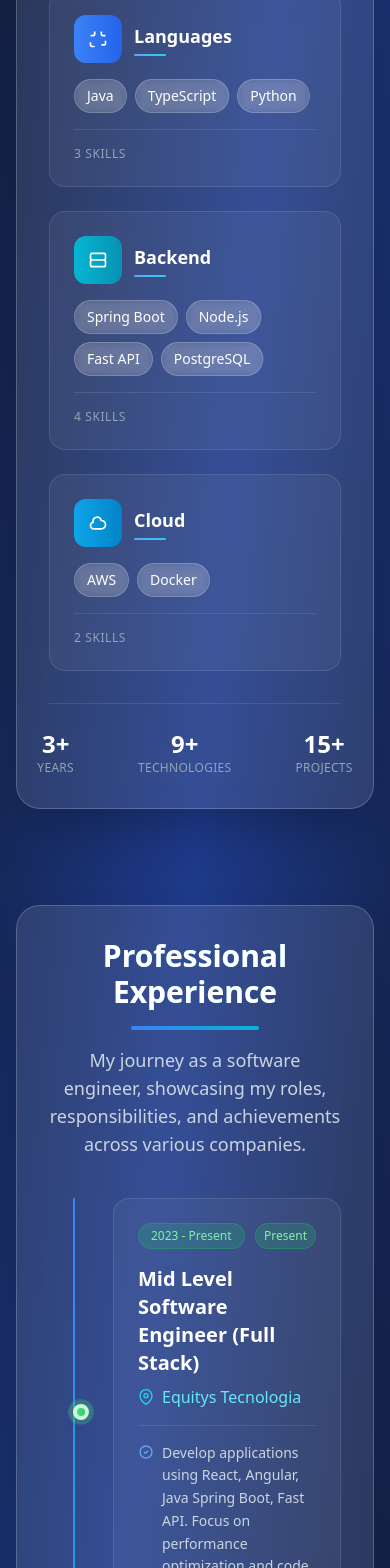
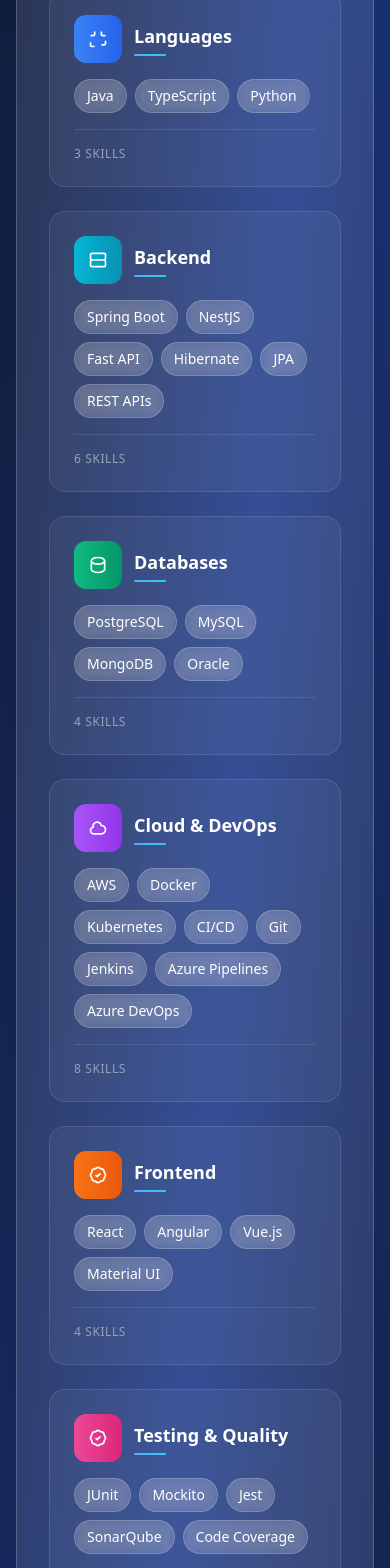
Before and after one commit to joaosantosg/portifolio, a Next.js app: page / in a window 390 px wide. Shown: the part 1094-2662 px from the top of the page. Built offline with nearby package versions, Linux system fonts and the light colour scheme.

Commit message:
Atualizar seção de habilidades para corrigir itens de backend, reorganizar categorias e melhorar a responsividade do layout

```diff
--- a/app/components/SkillsSection.tsx
+++ b/app/components/SkillsSection.tsx
@@ -11,7 +11,7 @@
 		},
 		{
 			category: 'Backend',
-			items: ['Spring Boot', 'Node.js', 'Fast API', 'PostgreSQL' ],
+			items: ['Spring Boot', 'NestJS', 'Fast API', 'Hibernate', 'JPA', 'REST APIs'],
 			icon: (
 				<svg className="w-5 h-5 text-white" viewBox="0 0 24 24" fill="none" stroke="currentColor" strokeWidth="2">
 					<path d="M5 12h14M5 12a2 2 0 01-2-2V6a2 2 0 012-2h14a2 2 0 012 2v4a2 2 0 01-2 2M5 12a2 2 0 00-2 2v4a2 2 0 002 2h14a2 2 0 002-2v-4a2 2 0 00-2-2" />
@@ -19,11 +19,38 @@
 			),
 		},
 		{
-			category: 'Cloud',
-			items: ['AWS', 'Docker'],
+			category: 'Databases',
+			items: ['PostgreSQL', 'MySQL', 'MongoDB', 'Oracle '],
+			icon: (
+				<svg className="w-5 h-5 text-white" viewBox="0 0 24 24" fill="none" stroke="currentColor" strokeWidth="2">
+					<path d="M4 7v10c0 2.21 3.582 4 8 4s8-1.79 8-4V7M4 7c0 2.21 3.582 4 8 4s8-1.79 8-4M4 7c0-2.21 3.582-4 8-4s8 1.79 8 4" />
+				</svg>
+			),
+		},
+		{
+			category: 'Cloud & DevOps',
+			items: ['AWS', 'Docker', 'Kubernetes', 'CI/CD', 'Git', 'Jenkins', 'Azure Pipelines', 'Azure DevOps'],
 			icon: (
 				<svg className="w-5 h-5 text-white" viewBox="0 0 24 24" fill="none" stroke="currentColor" strokeWidth="2">
 					<path d="M3 15a4 4 0 004 4h9a5 5 0 10-.1-9.999 5.002 5.002 0 10-9.78 2.096A4.001 4.001 0 003 15z" />
+				</svg>
+			),
+		},
+		{
+			category: 'Frontend',
+			items: ['React', 'Angular', 'Vue.js', 'Material UI'],
+			icon: (
+				<svg className="w-5 h-5 text-white" viewBox="0 0 24 24" fill="none" stroke="currentColor" strokeWidth="2">
+					<path d="M9 12l2 2 4-4M7.835 4.697a3.42 3.42 0 001.946-.806 3.42 3.42 0 014.438 0 3.42 3.42 0 001.946.806 3.42 3.42 0 013.138 3.138 3.42 3.42 0 00.806 1.946 3.42 3.42 0 010 4.438 3.42 3.42 0 00-.806 1.946 3.42 3.42 0 01-3.138 3.138 3.42 3.42 0 00-1.946.806 3.42 3.42 0 01-4.438 0 3.42 3.42 0 00-1.946-.806 3.42 3.42 0 01-3.138-3.138 3.42 3.42 0 00-.806-1.946 3.42 3.42 0 010-4.438 3.42 3.42 0 00.806-1.946 3.42 3.42 0 013.138-3.138z" />
+				</svg>
+			),
+		},
+		{
+			category: 'Testing & Quality',
+			items: ['JUnit', 'Mockito', 'Jest', 'SonarQube', 'Code Coverage'],
+			icon: (
+				<svg className="w-5 h-5 text-white" viewBox="0 0 24 24" fill="none" stroke="currentColor" strokeWidth="2">
+					<path d="M9 12l2 2 4-4M7.835 4.697a3.42 3.42 0 001.946-.806 3.42 3.42 0 014.438 0 3.42 3.42 0 001.946.806 3.42 3.42 0 013.138 3.138 3.42 3.42 0 00.806 1.946 3.42 3.42 0 010 4.438 3.42 3.42 0 00-.806 1.946 3.42 3.42 0 01-3.138 3.138 3.42 3.42 0 00-1.946.806 3.42 3.42 0 01-4.438 0 3.42 3.42 0 00-1.946-.806 3.42 3.42 0 01-3.138-3.138 3.42 3.42 0 00-.806-1.946 3.42 3.42 0 010-4.438 3.42 3.42 0 00.806-1.946 3.42 3.42 0 013.138-3.138z" />
 				</svg>
 			),
 		},
@@ -51,7 +78,7 @@
 					</div>
 
 					{/* Skills Grid */}
-					<div className="grid grid-cols-1 lg:grid-cols-3 gap-6">
+					<div className="grid grid-cols-1 md:grid-cols-2 lg:grid-cols-3 gap-6">
 						{skills.map((skillGroup, index) => (
 							<div
 								key={skillGroup.category}
@@ -62,7 +89,10 @@
 									<div className={`w-12 h-12 rounded-xl flex items-center justify-center ${
 										index === 0 ? 'bg-gradient-to-r from-blue-500 to-blue-600' :
 											index === 1 ? 'bg-gradient-to-r from-cyan-500 to-cyan-600' :
-												'bg-gradient-to-r from-sky-500 to-sky-600'
+											index === 2 ? 'bg-gradient-to-r from-emerald-500 to-emerald-600' :
+											index === 3 ? 'bg-gradient-to-r from-purple-500 to-purple-600' :
+											index === 4 ? 'bg-gradient-to-r from-orange-500 to-orange-600' :
+												'bg-gradient-to-r from-pink-500 to-pink-600'
 									}`}>
 										{skillGroup.icon}
 									</div>
```
